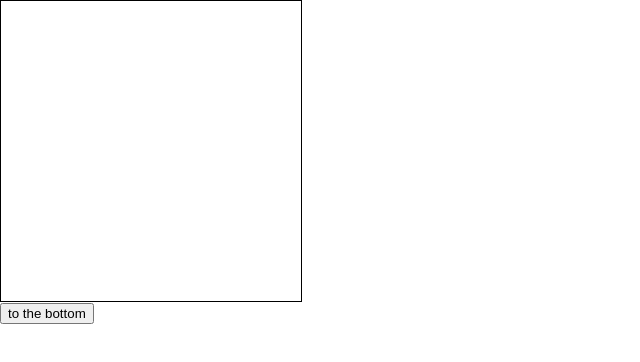
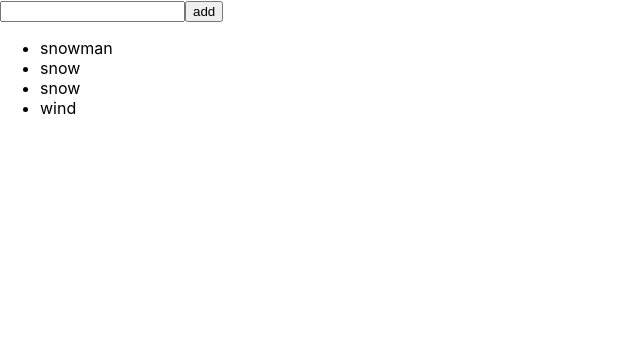
Before and after one commit to daeHwan-Yoo/react, a React (Create React App) app: page / in a window 1280 px wide. Shown: the top 362 px of the page, without its empty margins (0-640 px from the left). Built offline with nearby package versions, Linux system fonts and the light colour scheme.

Commit message:
chapter 6, map()

```diff
--- a/src/App.js
+++ b/src/App.js
@@ -1,15 +1,10 @@
 import {Component} from 'react';
-import ScrollBox from './ScrollBox';
+import IterationSample from './IterationSample';
 
 class App extends Component{
   render(){
     return(
-      <div>
-        <ScrollBox ref={(ref)=>this.scrollBox=ref}/>
-        <button onClick={()=>this.scrollBox.scrollToBottom()}>
-          to the bottom
-        </button>
-      </div>
+      <IterationSample></IterationSample>
     );
   }
 }
--- /dev/null
+++ b/src/IterationSample.js
@@ -0,0 +1,24 @@
+import {useState} from 'react';
+
+const IterationSample=()=>{
+    const [names, setNames]=useState([
+        {id:1, text:'snowman'},
+        {id:2, text: 'snow'},
+        {id:3, text:'snow'},
+        {id:4, text:'wind'}
+    ]);
+
+    const [inputText, setInputText]=useState('');
+    const [nextId, setNextId]=useState(5);
+
+    const onChange=e=>setInputText(e.target.value);
+
+    const namesList=names.map((name, index)=><li key={name.id}>{name.text}</li>);
+    return <>
+        <input value={inputText} onChange={onChange} />
+        <button>add</button>
+        <ul>{namesList}</ul>
+    </>;
+};
+
+export default IterationSample;
```
Also changed, not shown: 1 other file (tests, documents, lock files or other folders).
